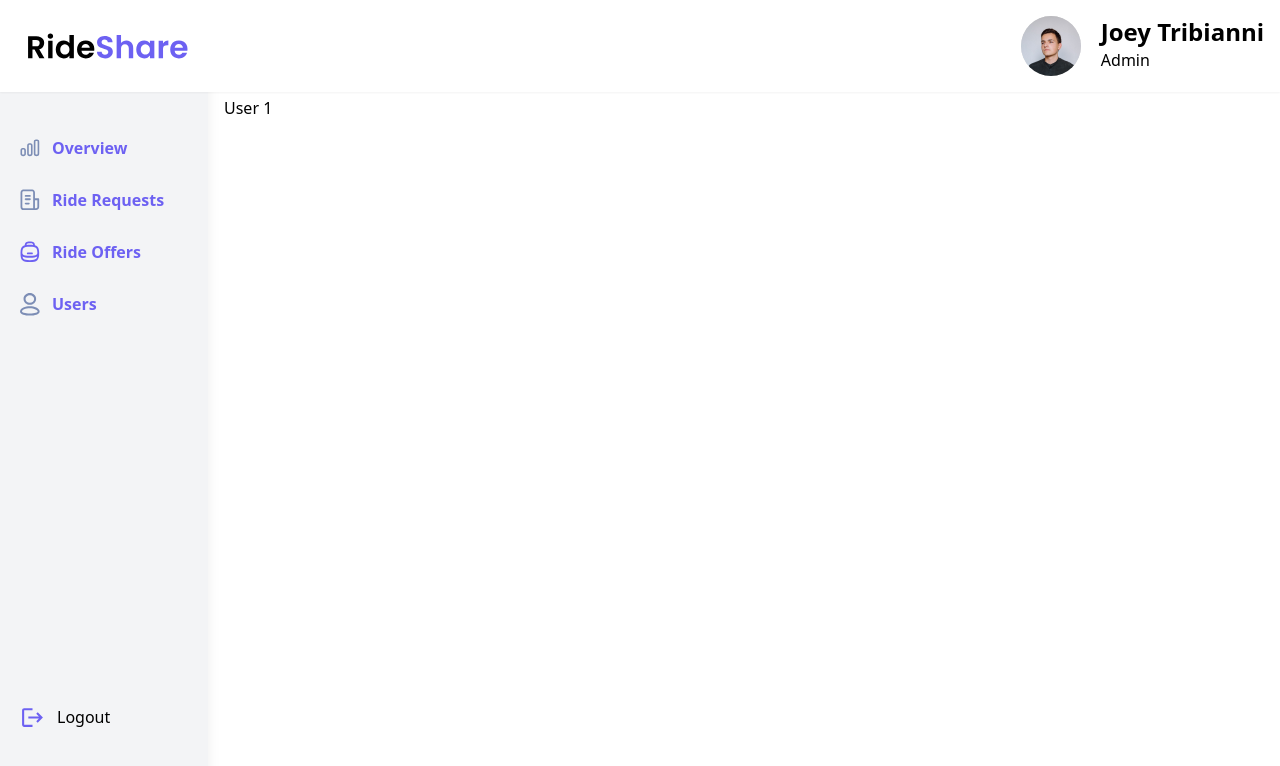
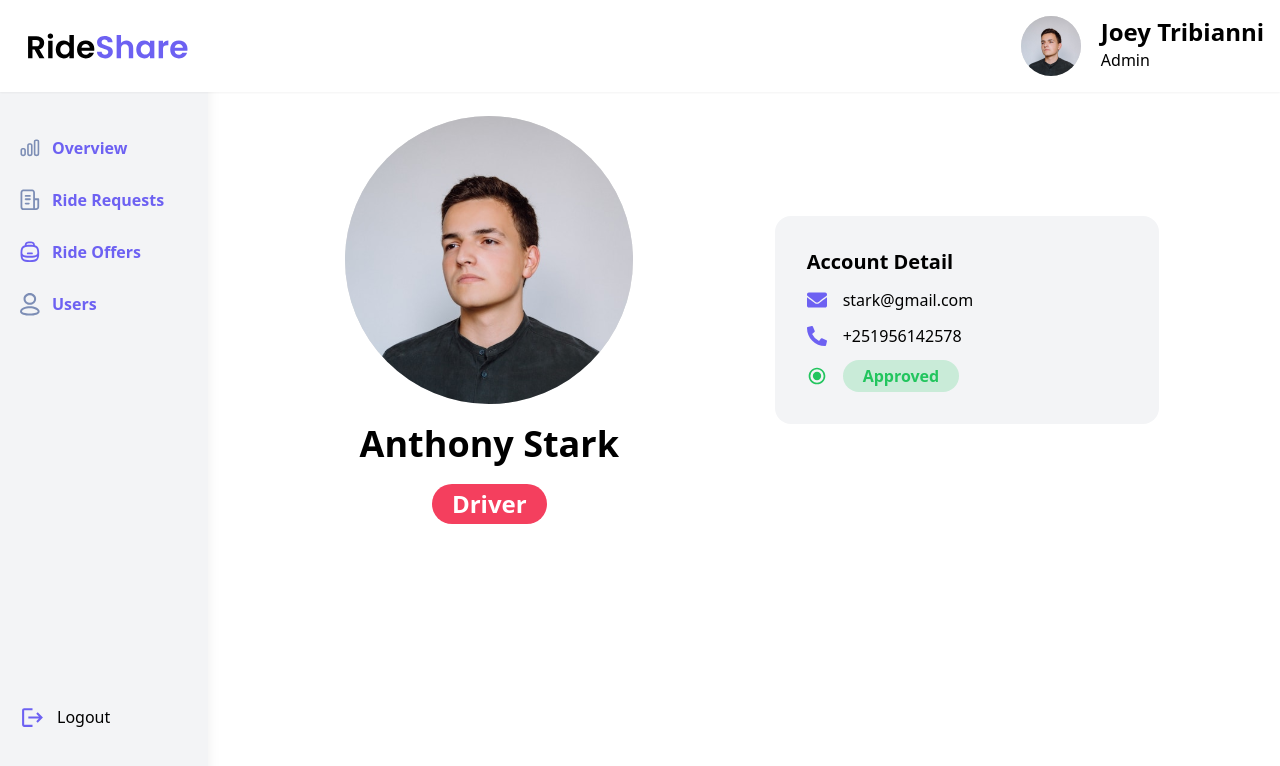
Before and after one commit to KaleabKindu/Rideshare-Web, a Next.js app: page /admin/users/commuter/1 in a window 1280 px wide. Shown: the top 766 px of the page. Built offline with nearby package versions, Linux system fonts and the light colour scheme.

Commit message:
implement user-details UI

```diff
--- /dev/null
+++ b/src/components/admin/users/Role.tsx
@@ -0,0 +1,36 @@
+import React from 'react'
+
+type Props = {
+    role:string,
+    textSize?:string
+}
+
+const Role = ({role, textSize='text-xs'}: Props) => {
+  switch(role){
+    case 'commuter':{
+        return (
+        <p className={`font-semibold px-5 py-1 ${textSize} text-cyan-500 rounded-full dark:bg-gray-800 bg-cyan-100/60`}>
+            Commuter
+        </p>
+      );
+    }
+    case 'driver':{
+        return (
+        <p className={`font-semibold px-5 py-1 ${textSize} text-fuchsia-500 rounded-full dark:bg-gray-800 bg-fuchsia-100/60`}>
+            Driver
+        </p>
+      );
+    }
+    case 'admin':{
+        return (
+        <p className={`font-semibold px-5 py-1 ${textSize} text-orange-500 rounded-full dark:bg-gray-800 bg-orange-100/60`}>
+            Admin
+        </p>
+      );
+    }
+    default:
+        return <div/>
+  }
+}
+
+export default Role
--- /dev/null
+++ b/src/components/admin/users/UserDetail.tsx
@@ -0,0 +1,76 @@
+import Head from 'next/head'
+import { FaEnvelope, FaPhoneAlt } from 'react-icons/fa'
+import { RiRadioButtonLine } from 'react-icons/ri'
+
+const statusColors = {
+    'pending':{
+        icon:'text-yellow-500',
+        color:'text-yellow-500 bg-yellow-500'
+    },
+    'approved':{
+        icon:'text-green-500',
+        color:'text-green-500 bg-green-500'
+    },
+    'blocked':{
+        icon:'text-red-500',
+        color:'text-red-500 bg-red-500'
+    }
+}
+const roleColors = {
+    'commuter':{
+        color:'bg-purple-500'
+    },
+    'driver':{
+        color:'bg-rose-500'
+    },
+    'admin':{
+        color:'bg-blue-500'
+    }
+}
+type UserDetailProps = {
+    id:string
+}
+
+const UserDetail = ({id}: UserDetailProps) => {
+    const role = 'driver' as 'commuter' | 'driver' | 'admin'
+    const status = 'approved' as 'approved' | 'pending' | 'blocked'
+  return (
+    <div className='flex flex-wrap gap-10 justify-evenly items-center p-5'>
+        <Head>
+            <title>
+                Anthony Stark
+            </title>
+        </Head>
+        <div className='flex flex-col items-center gap-5'>
+            <img className='w-72 h-72' src="/images/admin/profile.svg" alt="" />
+            <div className='text-4xl font-bold text-center'>Anthony Stark</div>
+            <div className='flex gap-4 items-center'>
+                <div className={`text-2xl text-white font-semibold ${roleColors[role].color}  rounded-full px-5 py-1`}>
+                    {role.charAt(0).toUpperCase() + role.slice(1)}
+                </div>
+            </div>
+        </div>
+        <div className='w-96 bg-gray-100 space-y-3 rounded-2xl p-8'>
+            <div className='text-xl font-semibold'>Account Detail</div>
+            <div className='flex gap-4 items-center'>
+                <FaEnvelope size={20} className='text-primary'/>
+                <div>stark@gmail.com</div>
+            </div>
+            <div className='flex gap-4 items-center'>
+                <FaPhoneAlt size={20} className='text-primary'/>
+                <div>+251956142578</div>
+            </div>
+            {role === 'driver' &&
+            <div className='flex gap-4 items-center'>
+                <RiRadioButtonLine size={20} className={`${statusColors[status].icon}`}/>
+                <div className={`${statusColors[status].color} font-bold bg-opacity-20 rounded-full px-5 py-1`}>
+                    {status.charAt(0).toUpperCase() + status.slice(1)}
+                </div>
+            </div>
+            }
+        </div>
+    </div>
+  )
+}
+
+export default UserDetail
--- a/src/components/users/Role.tsx
+++ /dev/null
@@ -1,35 +0,0 @@
-import React from 'react'
-
-type Props = {
-    role:string
-}
-
-const Role = ({role}: Props) => {
-  switch(role){
-    case 'commuter':{
-        return (
-        <p className="font-semibold px-3 py-1 text-xs text-cyan-500 rounded-full dark:bg-gray-800 bg-cyan-100/60">
-            Commuter
-        </p>
-      );
-    }
-    case 'driver':{
-        return (
-        <p className="font-semibold px-3 py-1 text-xs text-fuchsia-500 rounded-full dark:bg-gray-800 bg-fuchsia-100/60">
-            Driver
-        </p>
-      );
-    }
-    case 'admin':{
-        return (
-        <p className="font-semibold px-3 py-1 text-xs text-orange-500 rounded-full dark:bg-gray-800 bg-orange-100/60">
-            Admin
-        </p>
-      );
-    }
-    default:
-        return <div/>
-  }
-}
-
-export default Role
--- a/src/pages/admin/users/commuter/[userId].tsx
+++ b/src/pages/admin/users/commuter/[userId].tsx
@@ -1,3 +1,4 @@
+import UserDetail from '@/components/admin/users/UserDetail'
 import withAdminLayout from '@/components/common/admin/withAdminLayout'
 import { useRouter } from 'next/router'
 import React from 'react'
@@ -7,7 +8,9 @@ type UserProps = {}
 const User = (props: UserProps) => {
   const router = useRouter()
   return (
-    <div>User {router.query.userId}</div>
+    <div>
+      <UserDetail id='' />
+    </div>
   )
 }
 
--- a/src/pages/admin/users/index.tsx
+++ b/src/pages/admin/users/index.tsx
@@ -1,8 +1,7 @@
 import withAdminLayout from "@/components/common/admin/withAdminLayout";
-import Role from "@/components/users/Role";
-import Status from "@/components/users/Status";
+import Role from "@/components/admin/users/Role";
+import Status from "@/components/admin/users/Status";
 import { BsFillTrash3Fill } from "react-icons/bs";
-import { AiOutlineSearch } from "react-icons/ai";
 import Head from "next/head";
 import React, { useState } from "react";
 import { useRouter } from "next/router";
@@ -10,6 +9,10 @@ import Pagination from "@/components/common/admin/Pagination";
 import SearchBar from "@/components/common/admin/SearchBar";
 import DropDown from "@/components/common/admin/DropDown";
 
+const routes = {
+  'commuter':'/admin/users/commuter/',
+  'driver':'/admin/users/driver/'
+}
 type UsersProps = {};
 
 const Users = (props: UsersProps) => {
@@ -101,7 +104,7 @@ const Users = (props: UsersProps) => {
                       <tr
                         key={index}
                         className="hover:bg-primary hover:bg-opacity-10 border cursor-pointer"
-                        onClick={() => router.push(`/admin/users/${index}`)}
+                        onClick={() => router.push(`${routes['commuter']}${index}`)}
                       >
                         <td className="px-4 py-4 text-sm font-medium text-gray-700 whitespace-nowrap">
                           <div className="inline-flex items-center gap-x-3">
```
Also changed, not shown: src/components/admin/users/Status.tsx (renamed from src/components/users/Status.tsx).
